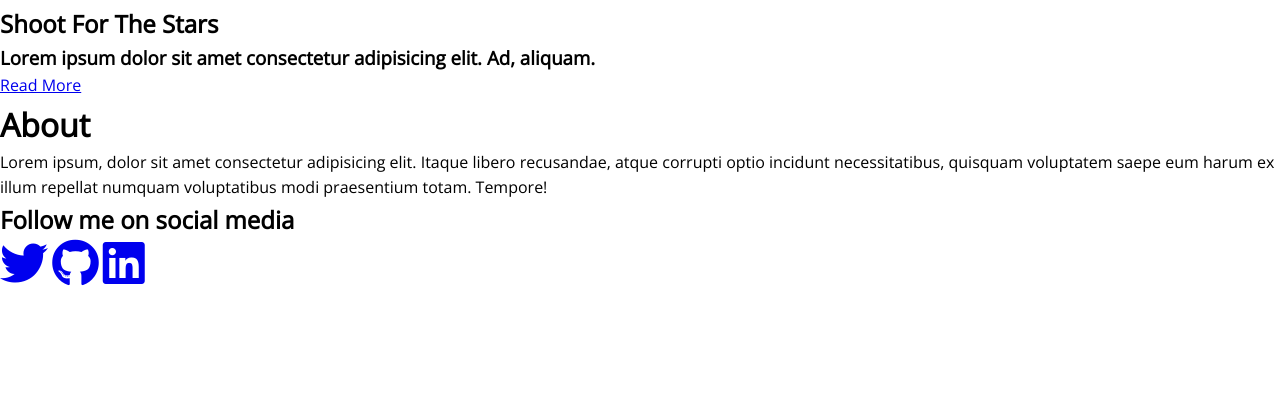
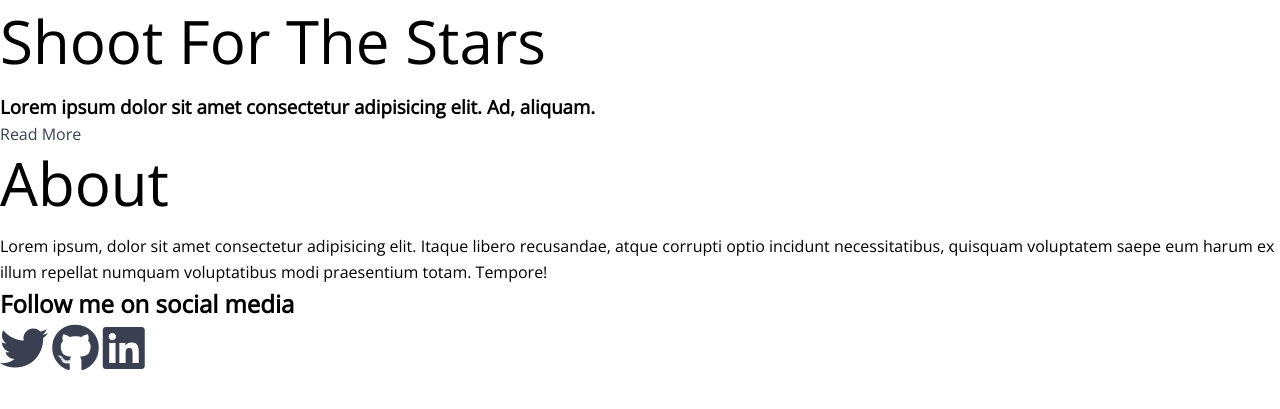
Before and after one commit to raop155/stars-landing-page, a plain HTML site: page index.html in a window 1280 px wide. Shown: the part 153-562 px from the top of the page. Drawn offline with nearby package versions, Linux system fonts and the light colour scheme.

Commit message:
Add base styles

```diff
--- a/styles.css
+++ b/styles.css
@@ -1,4 +1,8 @@
 @import url('https://fonts.googleapis.com/css2?family=Open+Sans:wght@300;400&display=swap');
+
+:root {
+  --primary-color: #3a4052;
+}
 
 * {
   box-sizing: border-box;
@@ -10,3 +14,15 @@ body {
   font-family: 'Open Sans', sans-serif;
   line-height: 1.6;
 }
+
+a {
+  text-decoration: none;
+  color: var(--primary-color);
+}
+
+h1 {
+  font-weight: 300;
+  font-size: 60px;
+  line-height: 1.2;
+  margin-bottom: 15px;
+}
```
